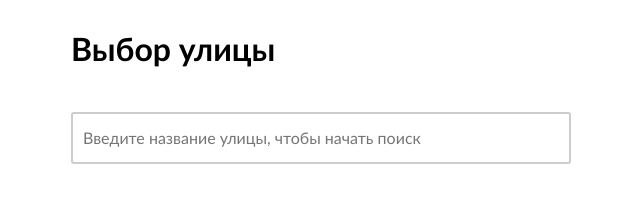
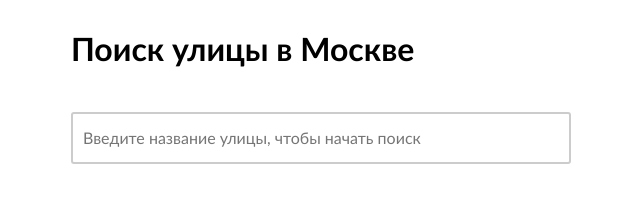
Before and after one commit to yoksel/task-9-streets, a website built with webpack: page src/index.html in a window 1280 px wide. Shown: the whole page, without its empty margins (319-959 px from the left). Built offline with nearby package versions, Linux system fonts and the light colour scheme.

Commit message:
Fix page title

```diff
--- a/src/index.html
+++ b/src/index.html
@@ -3,13 +3,13 @@
     <head>
         <meta charset="UTF-8">
         <meta name="viewport" content="width=device-width, initial-scale=1.0">
-        <title>Архитектура. ШРИ-2018</title>
+        <title>Поиск улицы в Москве</title>
         <meta name="robots" content="noindex">
     </head>
     <body>
 
         <div class="wrapper">
-            <h1>Выбор улицы</h1>
+            <h1>Поиск улицы в Москве</h1>
 
             <div class="streets">
                 <div class="streets__input-block">
```
